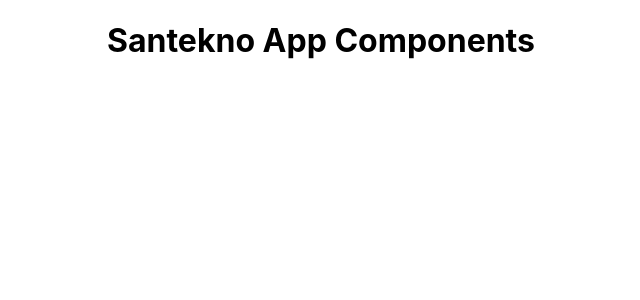
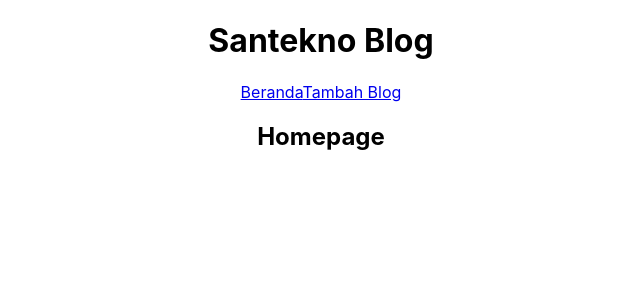
Before and after one commit to santekno/tutorial-reactjs, a React (Create React App) app: page / in a window 1280 px wide. Shown: the top 300 px of the page, without its empty margins (319-959 px from the left). Built offline with nearby package versions, Linux system fonts and the light colour scheme.

Commit message:
add home and navbar content

```diff
--- a/src/App.js
+++ b/src/App.js
@@ -1,11 +1,14 @@
 import './App.css';
+import Navbar from './Navbar';
+import Home from './Home';
 
 
 function App() {
   return (
     <div className="App">
+      <Navbar />
       <div className='content'>
-        <h1>Santekno App Components</h1>
+        <Home />
       </div>
     </div>
   );
--- /dev/null
+++ b/src/Home.js
@@ -0,0 +1,11 @@
+import React from 'react';
+
+const Home = () => {
+  return (
+    <div className="home">
+      <h2>Homepage</h2>
+    </div>
+   );
+}
+
+export default Home;
--- /dev/null
+++ b/src/Navbar.js
@@ -0,0 +1,15 @@
+import React from 'react';
+
+const Navbar = () => {
+  return (
+    <div className="navbar">
+      <h1>Santekno Blog</h1>
+      <div className="links">
+        <a href="/">Beranda</a>
+        <a href="/create">Tambah Blog</a>
+      </div>
+    </div>
+   );
+}
+
+export default Navbar;
```
